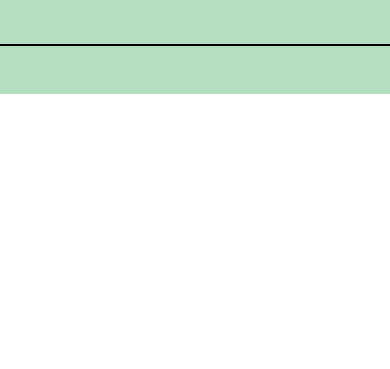
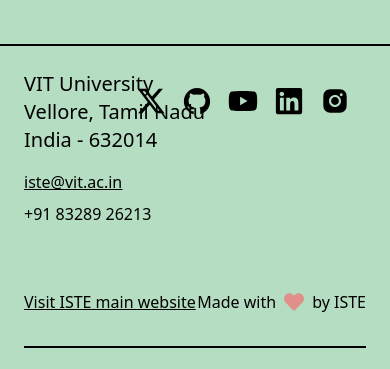
Before and after one commit to MahirKaushik/Horizon_2024-25, a React (Vite) app: page / in a window 390 px wide. Shown: the part 800-1169 px from the top of the page. Before the commit the page ends 894 px from the top, so only its background shows below. Built offline with nearby package versions, Linux system fonts and the light colour scheme.

Commit message:
worked on responsiveness

```diff
--- a/src/footer.jsx
+++ b/src/footer.jsx
@@ -16,8 +16,54 @@
 
   return (
     <footer className="w-full p-6 bg-[#B5DDC2] text-black border-t-2 border-black flex flex-col">
+      {/* For small screens */}
+      <div className="block md:hidden relative">
+        <div className="text-xl mb-4">
+          <div>VIT University</div>
+          <div>Vellore, Tamil Nadu</div>
+          <div>India - 632014</div>
+        </div>
+        <div className="underline mb-2"><a href="mailto:iste@vit.ac.in">iste@vit.ac.in</a></div>
+            <div className="mb-16">+91 83289 26213</div>
+
+        <div className="flex justify-between items-center mb-8">
+          <span
+            className="underline cursor-pointer"
+            onClick={handleScrollToMainWebsite}
+          >
+            Visit ISTE main website
+          </span>
+          <div className="flex items-center">
+            <span>Made with</span>
+            <FaHeart className="text-[#e09088] mx-2 text-xl" />
+            <span>by ISTE</span>
+          </div>
+        </div>
+
+        <div className="absolute top-0 right-0 mt-4 mr-4">
+          <div className="flex space-x-4">
+            <a href="https://x.com/iste_vitvellore" target="_blank" rel="noopener noreferrer">
+              <FaXTwitter className="text-3xl" />
+            </a>
+            <a href="https://github.com/ISTE-VIT" target="_blank" rel="noopener noreferrer">
+              <IoLogoGithub className="text-3xl" />
+            </a>
+            <a href="https://www.youtube.com/@ISTEVITVellore" target="_blank" rel="noopener noreferrer">
+              <FaYoutube className="text-3xl" />
+            </a>
+            <a href="https://www.linkedin.com/company/indian-society-for-technical-education/mycompany/" target="_blank" rel="noopener noreferrer">
+              <FaLinkedin className="text-3xl" />
+            </a>
+            <a href="https://www.instagram.com/iste_vit_vellore/" target="_blank" rel="noopener noreferrer">
+              <AiFillInstagram className="text-3xl" />
+            </a>
+          </div>
+        </div>
+
+        <div className="w-full h-0.5 bg-black mt-8"></div>
+      </div>
+      {/* For large screens */}
       <div className="hidden md:flex flex-col w-full px-8">
-        {/* Footer sections for larger screens */}
         <div className="flex flex-col md:flex-row justify-between">
           <div className="text-xl flex-1 mb-4">
             <div className="mb-4">
@@ -25,48 +71,47 @@
               <div>Vellore, Tamil Nadu</div>
               <div>India - 632014</div>
             </div>
-            <div className="underline mb-2"><a href="#">iste@vit.ac.in</a></div>
-            <div className="mb-12">+91 83289 26213</div>
-
-            {/* Visit ISTE main website link */}
-            <div className="mt-4 mb-4">
-              <span
-                className="underline cursor-pointer"
-                onClick={handleScrollToMainWebsite}
-              >
-                Visit ISTE main website
-              </span>
-            </div>
-
-            <div className="flex flex-wrap mt-16 mb-4">Projects Events Webinars Team</div>
+            <div className="underline mb-2"><a href="mailto:iste@vit.ac.in">iste@vit.ac.in</a></div>
+            <div className="mb-16">+91 83289 26213</div>
           </div>
-
           <div className="flex flex-col items-end flex-1 mt-24">
             <div className="flex mb-4">
               <a href="https://x.com/iste_vitvellore" target="_blank" rel="noopener noreferrer">
-                <FaXTwitter className="mr-2 text-2xl" />
+                <FaXTwitter className="mr-4 text-2xl" />
               </a>
               <a href="https://github.com/ISTE-VIT" target="_blank" rel="noopener noreferrer">
-                <IoLogoGithub className="mr-2 text-2xl" />
+                <IoLogoGithub className="mr-4 text-2xl" />
               </a>
               <a href="https://www.youtube.com/@ISTEVITVellore" target="_blank" rel="noopener noreferrer">
-                <FaYoutube className="mr-2 text-2xl" />
+                <FaYoutube className="mr-4 text-2xl" />
               </a>
-              <a href="https://www.linkedin.com/authwall?trk=bf&trkInfo=AQH4rfjJYT8f5wAAAZDuT02IW93W4blZH-hnmW1Wd8abRLvRE6WhXUrdO5NqIQdC0yrlHt_Aprd_jazXSVteTpO8ozii1cgDipOsvrRd0uiByY6lRGyp1PdIP4BpbNzdJeEtYC8=&original_referer=&sessionRedirect=https%3A%2F%2Fwww.linkedin.com%2Fcompany%2Findian-society-for-technical-education%2Fmycompany%2F" target="_blank" rel="noopener noreferrer">
-                <FaLinkedin className="mr-2 text-2xl" />
+              <a href="https://www.linkedin.com/company/indian-society-for-technical-education/mycompany/" target="_blank" rel="noopener noreferrer">
+                <FaLinkedin className="mr-4 text-2xl" />
               </a>
               <a href="https://www.instagram.com/iste_vit_vellore/" target="_blank" rel="noopener noreferrer">
                 <AiFillInstagram className="text-2xl" />
               </a>
             </div>
-            <div className="flex justify-end mt-24 items-center">
+          </div>
+        </div>
+        <div className="flex flex-col w-full mt-4">
+          <div className="mb-4">
+            <span className="underline cursor-pointer text-xl" onClick={handleScrollToMainWebsite}>
+              Visit ISTE main website
+            </span>
+          </div>
+          <div className="flex justify-between items-center w-full">
+            <div className="flex flex-wrap text-xl">
+              <span>Projects &nbsp; Events &nbsp; Webinars &nbsp; Team</span>
+            </div>
+            <div className="flex items-center text-xl">
               <span>Made with</span>
-              <FaHeart className="text-[#e09088] mx-2" style={{ marginTop: '2px' }} />
+              <FaHeart className="text-[#e09088] mx-2" />
               <span>by ISTE</span>
             </div>
           </div>
         </div>
-        <div className="w-full h-0.5 bg-black mt-8"></div>
+        <div className="w-full h-0.5 bg-black mt-4"></div>
       </div>
     </footer>
   );
--- a/src/mainwebsite.jsx
+++ b/src/mainwebsite.jsx
@@ -9,7 +9,8 @@
         frameBorder="0"
         width="60%"
         height="600px"
-        className="border-[4px] border-white p-10 rounded-lg shadow-lg shadow-white hover:shadow-[#27A5EF] hover:border-[#27A5EF] transition-all duration-150"
+        className="border-[4px] border-white p-4 md:p-10 rounded-lg shadow-lg shadow-white hover:shadow-[#27A5EF] hover:border-[#27A5EF] transition-all duration-150"
+        title="ISTE VIT Website"
       ></iframe>
     </div>
   );
```
